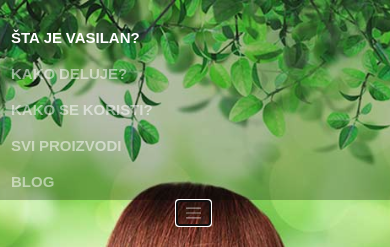
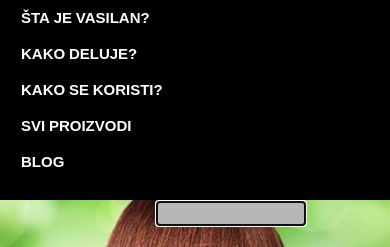
Before and after one commit to ivanbkovacevic/vlasilan, a plain HTML site: page index.html in a window 390 px wide. Both pictures are taken after a click on the button "Toggle navigation". Shown: the top 247 px of the page. Drawn offline with nearby package versions, Linux system fonts and the light colour scheme.

Commit message:
oko navbara collapse

```diff
--- a/index.html
+++ b/index.html
@@ -10,12 +10,9 @@
 </head>
 
 <body>
-    <nav class="navbar navbar-expand-md navbar-dark">
+    <nav class="navbar navbar-expand-md">
         <a class="navbar-brand d-none d-md-block" href="#"> <img src="./images/logo.svg" width="100" height="50" alt=""></a>
-        <!-- <button class="navbar-toggler" type="button" data-toggle="collapse" data-target="#navbarText" aria-controls="navbarText" aria-expanded="false" aria-label="Toggle navigation">
-          <span class="navbar-toggler-icon"></span>
-        </button> -->
-        <div class="collapse navbar-collapse" id="navbarText">
+          <div class="collapse navbar-collapse" >
             <ul class="navbar-nav ml-auto">
               <li class="nav-item active">
                 <a class="nav-link" href="#">ŠTA JE VASILAN? <span class="sr-only">(current)</span></a>
@@ -34,11 +31,33 @@
                 </li>
               </ul>
           </div>
-        <button class="navbar-toggler" type="button" data-toggle="collapse" data-target="#navbarText" aria-controls="navbarText" aria-expanded="false" aria-label="Toggle navigation">
+      </nav>
+
+      <div class="my-collapse" id="showCollapse">
+        <ul class="navbar-nav ml-auto">
+          <li class="nav-item active">
+            <a class="nav-link" href="#">ŠTA JE VASILAN? <span class="sr-only">(current)</span></a>
+          </li>
+          <li class="nav-item">
+            <a class="nav-link" href="#">KAKO DELUJE?</a>
+          </li>
+          <li class="nav-item">
+            <a class="nav-link" href="#">KAKO SE KORISTI?</a>
+          </li>
+          <li class="nav-item">
+              <a class="nav-link" href="#">SVI PROIZVODI</a>
+            </li>
+            <li class="nav-item">
+              <a class="nav-link" href="#">BLOG</a>
+            </li>
+          </ul>
+
+          <button class="navbar-toggler" onclick="AddShow()" type="button" aria-controls="navbarText" aria-expanded="false" aria-label="Toggle navigation">
             <span class="navbar-toggler-icon"></span>
           </button>
-      </nav>
+      </div>
 
+      <!-- ///////////////////////////////////////////////////// -->
       <section class="hero">
           <!-- <div class="hero-drop"></div> -->
           <div class="row">
@@ -128,7 +147,7 @@
                         <p>Kakao buter i ulje pšeničnih klica, redukuju iritabilnost i čine šampon odličnim za svakodnevnu negu osetljive kože glave.</p>
                         <button class="btn-naruci-white"><a href="#">naruči vasilan</a></button>
                     </div>
-                    <div class="col-lg-6 col-md-12 order-md-1 order-sm-1 order-xs-1 order-lg-2 d-md-flex justify-content-md-center  formula-a-picture">
+                    <div class="col-lg-6 col-md-12 order-md-1 order-sm-1 order-xs-1 order-lg-2 formula-a-picture">
                         <img src="./images/vlasilan-formula-a-biljke.jpg" class="img-fluid" alt="Responsive image">
                     </div>
                 </div>
@@ -148,7 +167,7 @@
                     <p><strong>Kakao buter i ulje pšeničnih klica,</strong> redukuju iritabilnost i čine šampon odličnim za svakodnevnu negu osetljive kože glave.</p>
                     <button class="btn-naruci-white"><a href="#">naruči vasilan</a></button>
                 </div>
-                <div class="col-lg-6 col-md-12 order-md-1 order-sm-1 order-xs-1 order-lg-2 d-md-flex justify-content-md-center  formula-a-picture">
+                <div class="col-lg-6 col-md-12 order-md-1 order-sm-1 order-xs-1 order-lg-2 formula-a-picture">
                   <img src="./images/vlasilan-formula-b-biljke.jpg" class="img-fluid" alt="Responsive image">
                 </div>
             </div>
@@ -289,5 +308,17 @@
       <script src="https://code.jquery.com/jquery-3.5.1.slim.min.js" integrity="sha384-DfXdz2htPH0lsSSs5nCTpuj/zy4C+OGpamoFVy38MVBnE+IbbVYUew+OrCXaRkfj" crossorigin="anonymous"></script>
       <script src="https://cdn.jsdelivr.net/npm/popper.js@1.16.0/dist/umd/popper.min.js" integrity="sha384-Q6E9RHvbIyZFJoft+2mJbHaEWldlvI9IOYy5n3zV9zzTtmI3UksdQRVvoxMfooAo" crossorigin="anonymous"></script>
       <script src="https://stackpath.bootstrapcdn.com/bootstrap/4.5.0/js/bootstrap.min.js" integrity="sha384-OgVRvuATP1z7JjHLkuOU7Xw704+h835Lr+6QL9UvYjZE3Ipu6Tp75j7Bh/kR0JKI" crossorigin="anonymous"></script>
+    <script>
+     const hamburgerBtn= document.querySelector('#showCollapse');
+     function AddShow(){
+
+      hamburgerBtn.classList.toggle("my-collapse-show");
+      console.log(hamburgerBtn);
+      console.log('clicked')
+     }
+
+
+    </script>
     </body>
+
 </html>
--- a/main.scss
+++ b/main.scss
@@ -12,7 +12,74 @@
 
 ///////////////////////////////////////////////
 
+.my-collapse{
+    background: black;
+    height: 0px;
+   // overflow: hidden;
+   transition: all 0.3s;
+   position: relative;
+   position: sticky;
+   top: 0;
+   z-index: 9999;
+   @media (min-width: 768px) {
+       display: none;
+    }
+    ul{
+        display: none;
+        padding-left: 20px;
+    }
+
+    .nav-item{
+        text-transform: uppercase;
+        font-weight: bold;
+        font-size: 1.5rem;
+        transition: all 0.3s;
+        margin-right: 30px;
+        border: 1px solid transparent;
+        color: white;
+    }
+
+    .nav-item:hover{
+        border: 1px solid white;
+    }
+
+}
+
+.my-collapse-show{
+    transition: all 0.3s;
+    height: 200px;
+    z-index: 9999;
+    background: black;
+    position: relative;
+    position: sticky;
+    top: 0;
+    ul{
+        display: block;
+        padding-left: 20px;
+    }
+}
+.navbar-toggler{
+     position: absolute;
+     bottom: -26px;
+     left: 40%;
+
+    background: rgb(184, 182, 182);
+    width: 150px;
+    height: 25px;
+    color: white;
+    z-index: 99999;
+    @media (min-width: 768px) {
+        display: none;
+     }
+
+
+}
+
+////////////////////////////////////////
 nav{
+    @media (max-width: 991.98px) {
+       position: fixed;
+      }
   &-link{
       color: white/1.5 !important;
   }
@@ -39,12 +106,26 @@
     }
     ul{
         padding-top: 20px;
+        @media (max-width: 767.98px) {
+            background: black;
+        }
+
     }
-    &-toggler{
-        position: absolute;
-        left: 45%;
-        top: 100%;
-    }
+    // &-toggler{
+    //     position: absolute;
+    //     bottom:-20px;
+    //     left: 50%;
+    //     background: rgb(184, 182, 182);
+    //     width: 150px;
+    //     color: white;
+    //     @media (max-width: 767.98px) {
+    //         position: absolute;
+    //         bottom:-10px;
+    //         z-index: 99999;
+    //     }
+    // }
+
+
 
 
     }
@@ -112,3 +193,8 @@
           width: 200px;
       }
     }
+
+    .dugme-jebeno{
+        position: sticky;
+        top: 0;
+    }
```
Also changed, not shown: main.css, 1 other file. Lines whose indentation alone changed are shown as unchanged.
